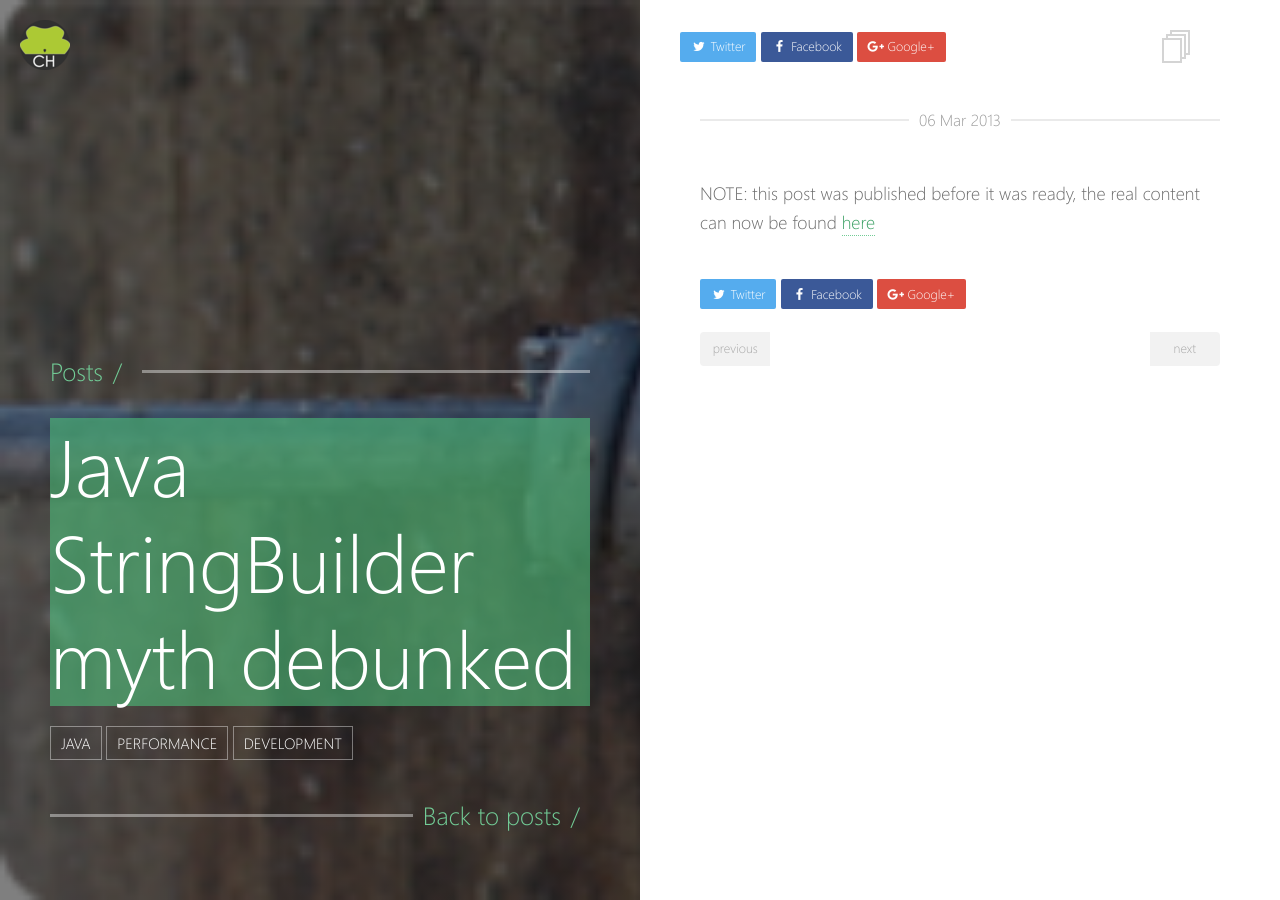
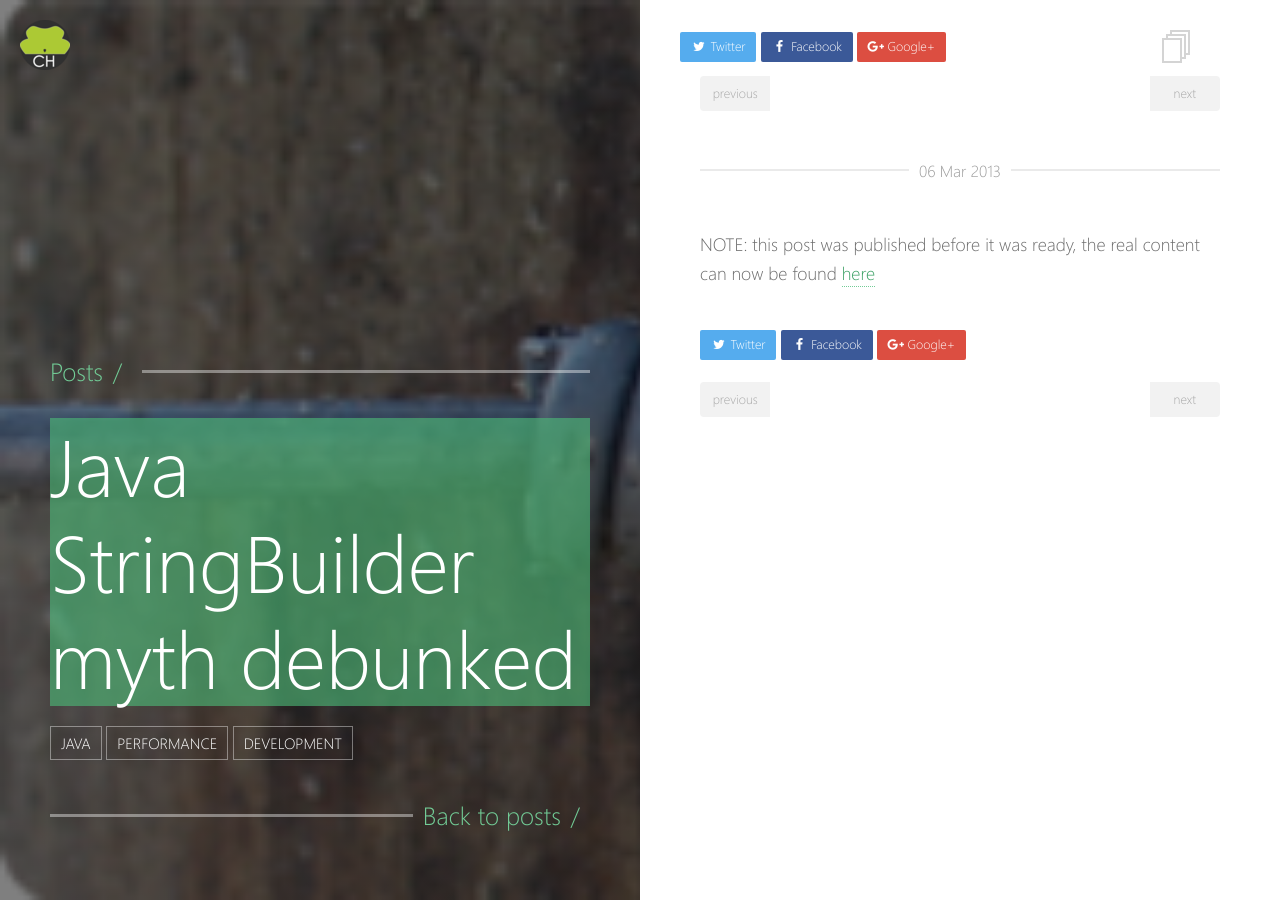
Before and after one commit to CodeHopperNL/codehopper.nl, a Jekyll site: the page built from _posts/2013-03-06-java-stringbuilder-myth.md, in a window 1280 px wide. Built offline with Jekyll 4.4.1, drawn with Linux system fonts in a browser that asks for light colours.

Commit message:
Better CSS animation for tags links; pagination now at the head of a post

```diff
--- a/_includes/page-pagination.html
+++ b/_includes/page-pagination.html
@@ -1,12 +1,12 @@
 {% if page.previous or page.next %}
 <nav class="pagination">
   {% if page.previous %}
-  <a href="/{{ page.previous.url }}" class="pagination_pager" title="{{ page.previous.title | markdownify | strip_html }}">previous</a>
+  <a href="{{ page.previous.url }}" class="pagination_pager" title="{{ page.previous.title | markdownify | strip_html }}">previous</a>
   {% else %}
   <a href="#" class="pagination_pager disabled">previous</a>
   {% endif %}
   {% if page.next %}
-  <a href="/{{ page.next.url }}" class="pagination_pager" title="{{ page.next.title | markdownify | strip_html }}">next</a>
+  <a href="{{ page.next.url }}" class="pagination_pager" title="{{ page.next.title | markdownify | strip_html }}">next</a>
   {% else %}
   <a href="#" class="pagination_pager disabled">next</a>
   {% endif %}
--- a/_layouts/post.html
+++ b/_layouts/post.html
@@ -38,6 +38,7 @@
         <span></span>
       </a -->
       <div class="inner-post content">
+        {% include page-pagination.html %}
         <div class="date-highlight">{% if page.date %}{{ page.date | date: '%d %b %Y' }}{% else %}&#x2756;{% endif %}</div>
         {{ content }}
         <br>
--- a/assets/_sass/_site.scss
+++ b/assets/_sass/_site.scss
@@ -531,8 +531,18 @@
     color: lighten($black, 28%);
     font-size: 11px;
     text-transform: uppercase;
+    -webkit-transition: background 0.2s linear;
+    -moz-transition: background 0.2s linear;
+    -ms-transition: background 0.2s linear;
+    -o-transition: background 0.2s linear;
+    transition: background 0.2s linear;
     &:hover {
       background: $green;
+      -webkit-transition: background 0.2s linear;
+      -moz-transition: background 0.2s linear;
+      -ms-transition: background 0.2s linear;
+      -o-transition: background 0.2s linear;
+      transition: background 0.2s linear;
     }
     > a {
       color: $white;
```
